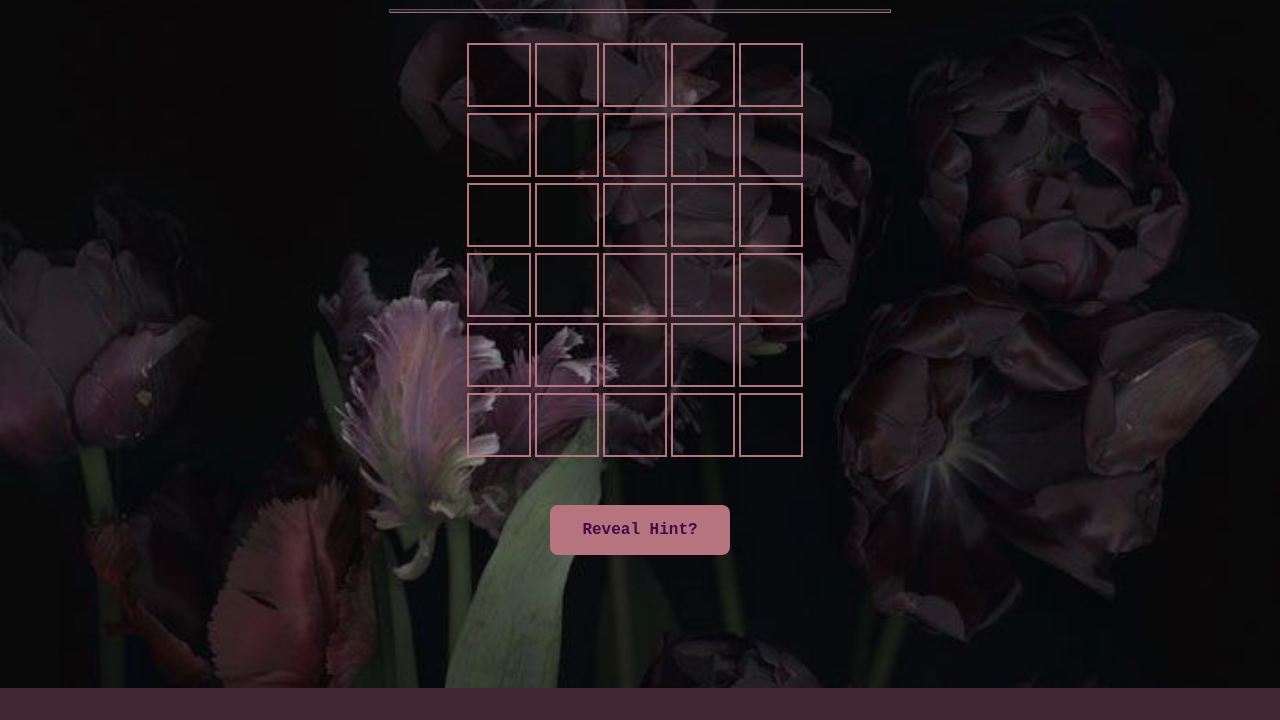
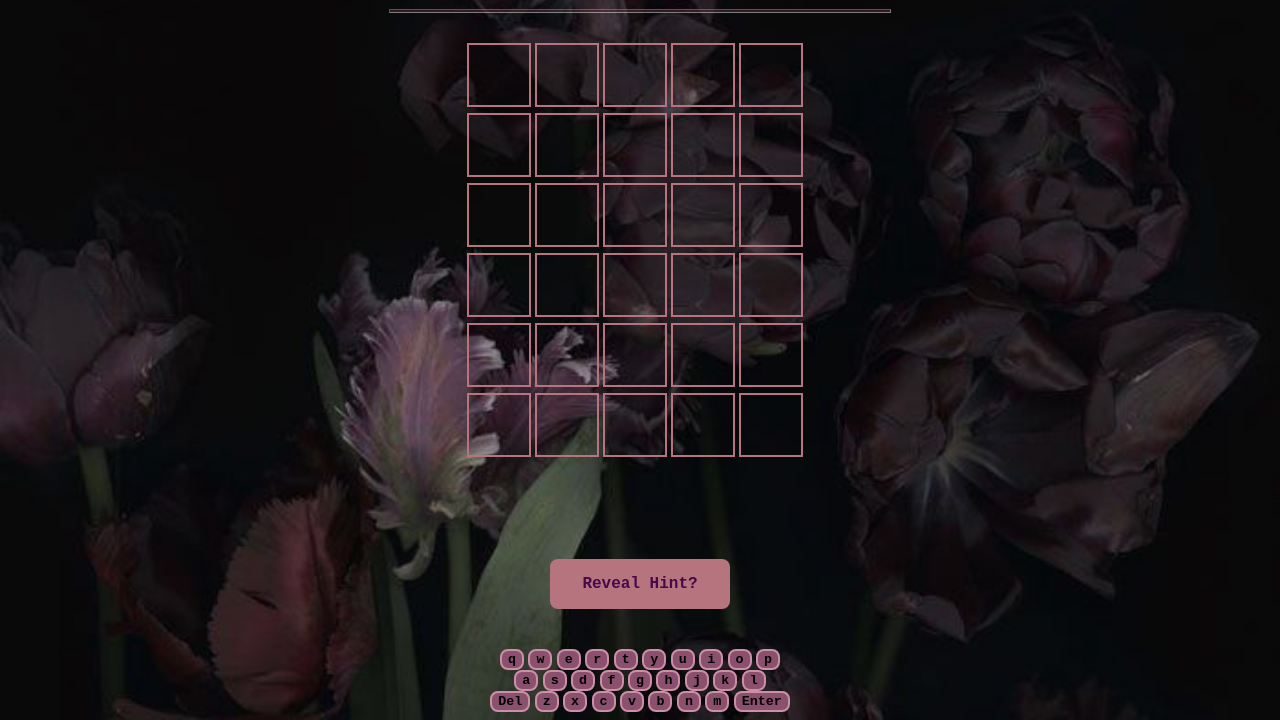
Before and after one commit to ClipseLionheart/Jurdle---website-ver, a plain HTML site: page dark_index.html in a window 1280 px wide. Shown: the part 112-832 px from the top of the page. Before the commit the page ends 800 px from the top, so only its background shows below. Drawn offline with Linux system fonts and the light colour scheme.

Commit message:
added keyboard

```diff
--- a/dark_index.html
+++ b/dark_index.html
@@ -29,10 +29,47 @@
 
         <h1 id="answer"></h1>
 
+        <br><br><br>
         <!--Hint button - user can click to recieve the hint of 'teacher'-->
         <button type="button" class="hintbutton" onclick="revealHint()">Reveal Hint?</button> <!--'B' hint for 'button hint'-->
         <br><br>
-        <div id="hint"></div>
+        <div id="hint"></div><br>
+
+        <div class="first-row">
+            <button class="keyboard-button">q</button>
+            <button class="keyboard-button">w</button>
+            <button class="keyboard-button">e</button>
+            <button class="keyboard-button">r</button>
+            <button class="keyboard-button">t</button>
+            <button class="keyboard-button">y</button>
+            <button class="keyboard-button">u</button>
+            <button class="keyboard-button">i</button>
+            <button class="keyboard-button">o</button>
+            <button class="keyboard-button">p</button>
+        </div>
+        <div class="second-row">
+            <button class="keyboard-button">a</button>
+            <button class="keyboard-button">s</button>
+            <button class="keyboard-button">d</button>
+            <button class="keyboard-button">f</button>
+            <button class="keyboard-button">g</button>
+            <button class="keyboard-button">h</button>
+            <button class="keyboard-button">j</button>
+            <button class="keyboard-button">k</button>
+            <button class="keyboard-button">l</button>
+        </div>
+        <div class="third-row">
+            <button class="keyboard-button">Del</button>
+            <button class="keyboard-button">z</button>
+            <button class="keyboard-button">x</button>
+            <button class="keyboard-button">c</button>
+            <button class="keyboard-button">v</button>
+            <button class="keyboard-button">b</button>
+            <button class="keyboard-button">n</button>
+            <button class="keyboard-button">m</button>
+            <button class="keyboard-button">Enter</button>
+        </div>
+    </div>
 
 
     </body>
```
Also changed, not shown: index.html (+36 -1 lines).
